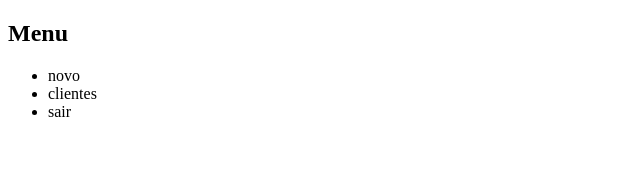
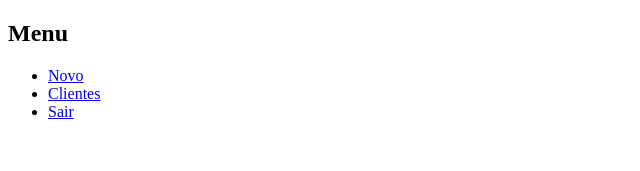
Before and after one commit to senagab/briefing-webapp, a React (Vite) app: page / in a window 1280 px wide. Shown: the top 171 px of the page, without its empty margins (0-640 px from the left). Built offline with nearby package versions, Linux system fonts and the light colour scheme.

Commit message:
feat: dynamic links, menu's item object array

```diff
--- a/src/App.tsx
+++ b/src/App.tsx
@@ -1,11 +1,15 @@
 import ListItem from "./components/ListItem";
 
 function App() {
-    const items = ['novo', 'clientes', 'sair'];
+    const items = [
+        { text: 'Novo', href: 'http://localhost:5173/novo'},
+        { text: 'Clientes', href: 'http://localhost:5173/clientes' },
+        { text: 'Sair', href: 'http://localhost:5173/login' },
+    ];
 
     return (
         <>
-            <h2>Menu</h2>
+            <h2 className="title">Menu</h2>
             <ListItem items={items} />
         </>
     );
--- a/src/components/ListItem.tsx
+++ b/src/components/ListItem.tsx
@@ -1,12 +1,19 @@
 type ListItemProps = {
-    items: string[]; // Nome correto da propriedade
+    items: {
+        text: string;
+        href: string
+    }[]; // one for each, href and text
 };
 
 export function ListItem({ items }: ListItemProps) {
     return (
         <ul>
             {items.map((item, index) => (
-                <li key={index}>{item}</li>
+                <li key={index}>
+                    <a href={item.href} rel="noopener noreferrer">
+                        {item.text}
+                    </a>
+                </li>
             ))}
         </ul>
     );
```
